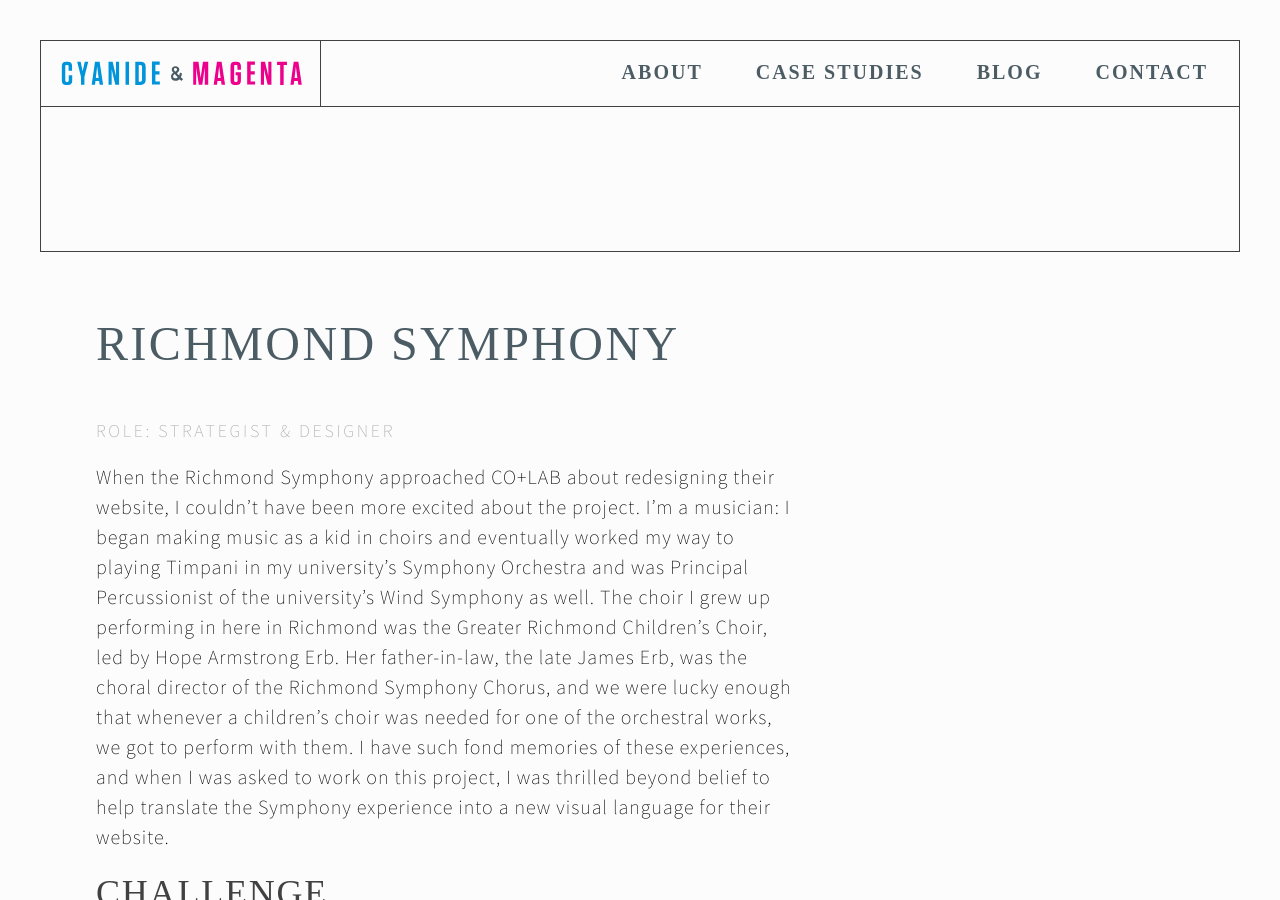
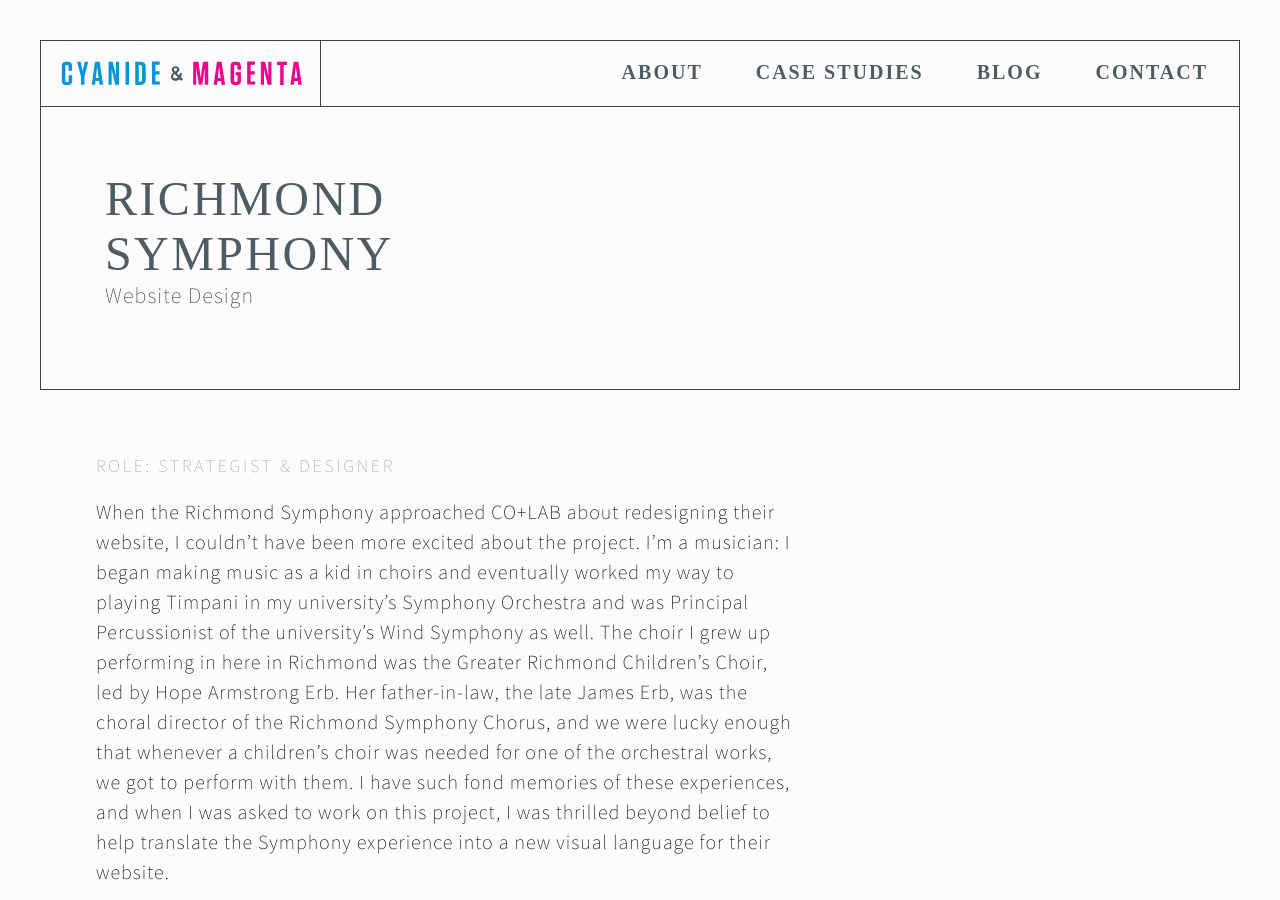
Before and after one commit to caitlynmayers/cyanide-magenta, a Jekyll site: the page built from _case-studies/richmond-symphony.md, in a window 1280 px wide and 900 px high. Built offline with Jekyll 4.4.1, drawn with Linux system fonts in a browser that asks for light colours; Markdown is read by kramdown in place of the engine named in the settings.

Commit message:
adding logic to header code to output case study meta.

```diff
--- a/_case-studies/richmond-symphony.md
+++ b/_case-studies/richmond-symphony.md
@@ -6,8 +6,6 @@
 image: "../img/rso-feature.jpg"
 weight: 1
 ---
-
-#{{ page.title }}
 
 ##### Role: Strategist & Designer
 
--- a/_includes/header.html
+++ b/_includes/header.html
@@ -26,7 +26,10 @@
     </div>
     <div class="content">
       <div>
-        {% if page.layout == "page" %}
+        {% if page.url contains "case-studies" %}
+          <h1>{{ page.title }}</h1>
+          <h6>{{ page.categories }}</h6>
+        {% elsif page.layout == "page" %}
           <h1>{{ page.heading }}</h1>
           <h6>{{ page.subheading }}</h6>
         {% else %}
```
